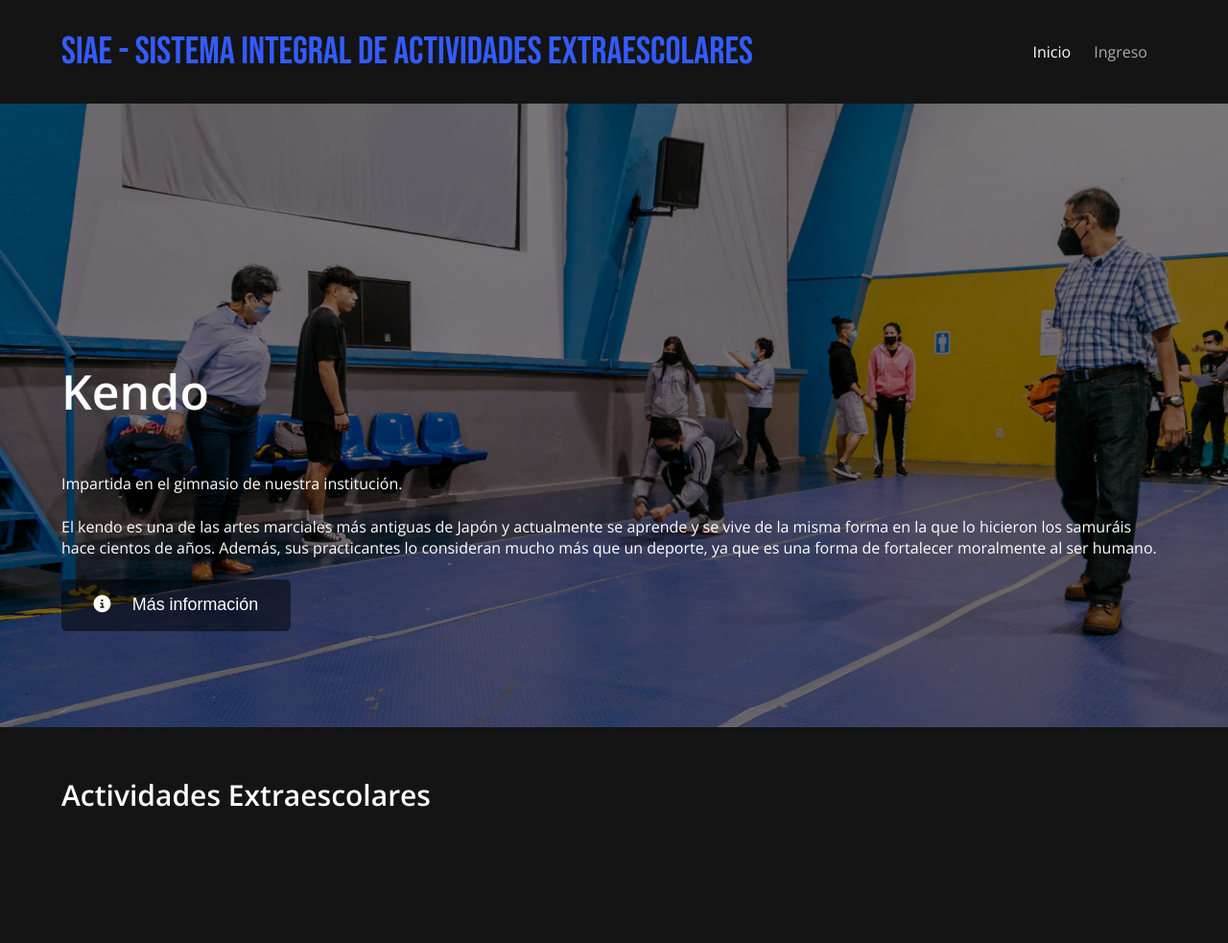
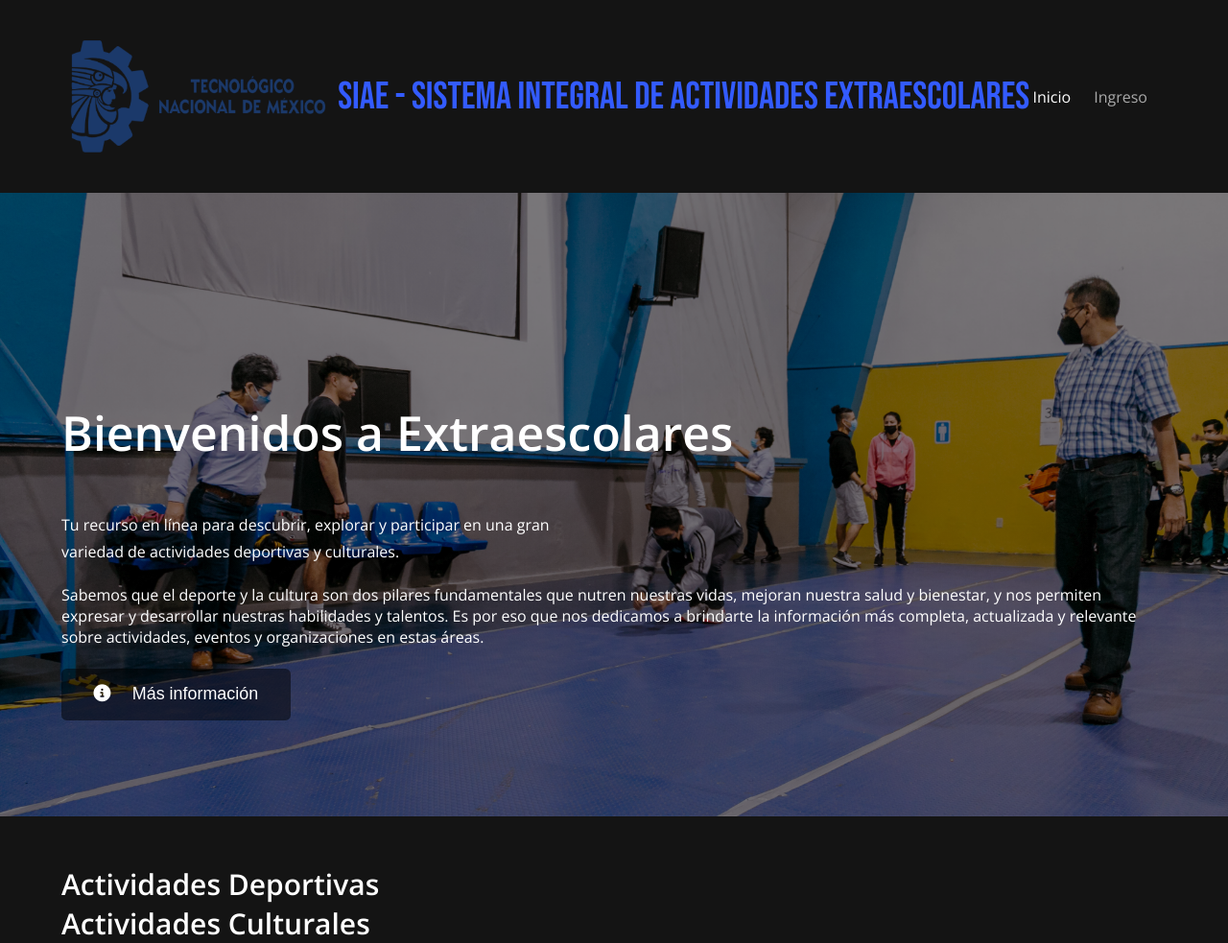
Before and after one commit to dilansoto13/ProyectoExtraEscolares, a PHP site: page / in a window 1280 px wide. Shown: the whole page at 96% size. Before the commit the page ends 841 px from the top, so only its background shows below. Run offline with PHP 8.4, Linux system fonts and the light colour scheme; some libraries are stand-ins or nearby versions.

Commit message:
Modificaciones generales

```diff
--- a/estilos.css
+++ b/estilos.css
@@ -1,6 +1,6 @@
 :root {
   --rojo: #e50914;
-  --fondo: #141414;
+  --fondo: #ffffff;
   --azul: #335bff;
 }
 
@@ -54,7 +54,7 @@ header nav a.activo {
   min-height: 40.62em;
   color: #fff;
   background: linear-gradient(rgba(0, 0, 0, 0.5) 0%, rgba(0, 0, 0, 0.5) 100%),
-    url(backdrop.jpg);
+    url(Pictures/backdrop.jpg);
   background-position: center center;
   background-size: cover;
   margin-bottom: 3.12em;
--- a/index.php
+++ b/index.php
@@ -13,6 +13,7 @@
   <body>
     <header>
       <div class="contenedor">
+        <img src="Pictures/TecNM_logo.png"/></a>
         <h2 class="logotipo">SIAE - Sistema Integral de Actividades Extraescolares</h2>
         <nav>
           <a href="index.html" class="activo">Inicio</a>
@@ -24,14 +25,15 @@
     <main>
       <div class="pelicula-principal">
         <div class="contenedor">
-          <h3 class="titulo">Kendo</h3>
+          <h3 class="titulo">Bienvenidos a Extraescolares</h3>
           <p class="descripcion">
-            <br>Impartida en el gimnasio de nuestra institución.</br>
-              <p>El kendo es una de las artes marciales más antiguas de Japón y actualmente se aprende y se vive de la misma
-              forma en la que lo hicieron los samuráis hace cientos de años. Además, sus practicantes lo consideran mucho
-              más que un deporte, ya que es una forma de fortalecer moralmente al ser humano.</p>
+            <br>Tu recurso en línea para descubrir, explorar y participar en una gran variedad de actividades deportivas y culturales.</br>
+              <p>Sabemos que el deporte y la cultura son dos pilares fundamentales que nutren nuestras vidas,
+                mejoran nuestra salud y bienestar, y nos permiten expresar y desarrollar nuestras habilidades y talentos.
+                Es por eso que nos dedicamos a brindarte la información más completa, actualizada y relevante sobre actividades,
+                eventos y organizaciones en estas áreas.</p>
             <br>
-          <button role="button" class="boton">
+            <button role="button" class="boton">
             <i class="fas fa-info-circle"></i>Más información
           </button>
         </div>
@@ -39,7 +41,13 @@
 
       <div class="peliculas-recomendadas contenedor">
         <div class="contenedor-titulo-controles">
-          <h3>Actividades Extraescolares</h3>
+          <h3>Actividades Deportivas</h3>
+          <div class="indicadores"></div>
+        </div>
+      </div>
+      <div class="peliculas-recomendadas contenedor">
+        <div class="contenedor-titulo-controles">
+          <h3>Actividades Culturales</h3>
           <div class="indicadores"></div>
         </div>
       </div>
```
Also changed, not shown: Pictures/TecNM_logo.png (added), Pictures/backdrop.jpg (renamed from backdrop.jpg).
